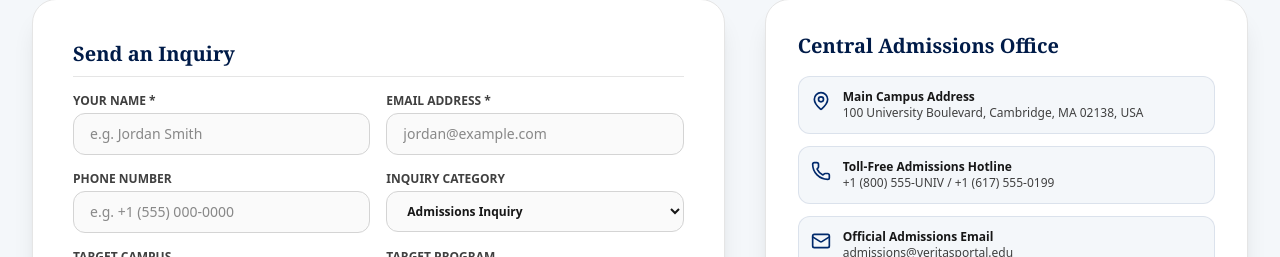
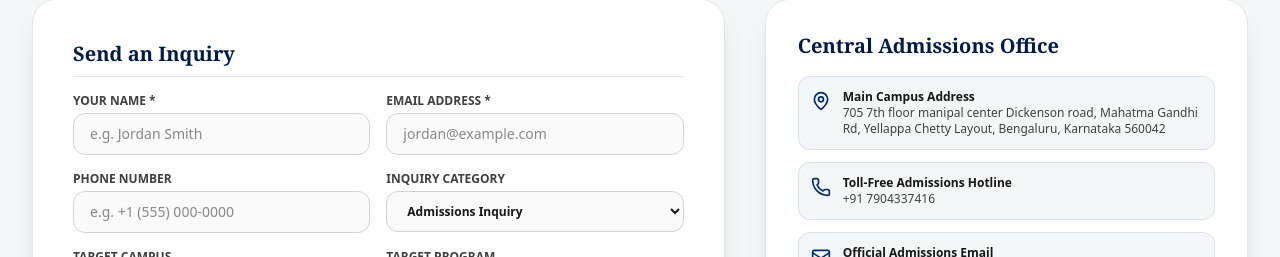
Before and after one commit to prohostix12/IRPS_Academy, a Next.js app: page / in a window 1280 px wide. Both pictures are taken after a click on the element "Admissions Helpline: +91 7904337416". Shown: the part 398-655 px from the top of the page. Built offline with nearby package versions, Linux system fonts and the light colour scheme; no server answers; the database is empty.

Commit message:
update contact details

```diff
--- a/src/components/ContactSection.tsx
+++ b/src/components/ContactSection.tsx
@@ -268,7 +268,7 @@ export const ContactSection: React.FC = () => {
                   <MapPin className="w-5 h-5 text-[#00296b] shrink-0 mt-0.5" />
                   <div>
                     <strong className="block text-neutral-900">Main Campus Address</strong>
-                    <span>100 University Boulevard, Cambridge, MA 02138, USA</span>
+                    <span>705 7th floor manipal center Dickenson road, Mahatma Gandhi Rd, Yellappa Chetty Layout, Bengaluru, Karnataka 560042</span>
                   </div>
                 </div>
 
@@ -276,7 +276,7 @@ export const ContactSection: React.FC = () => {
                   <Phone className="w-5 h-5 text-[#00296b] shrink-0 mt-0.5" />
                   <div>
                     <strong className="block text-neutral-900">Toll-Free Admissions Hotline</strong>
-                    <span>+1 (800) 555-UNIV / +1 (617) 555-0199</span>
+                    <span>+91 7904337416</span>
                   </div>
                 </div>
 
```
